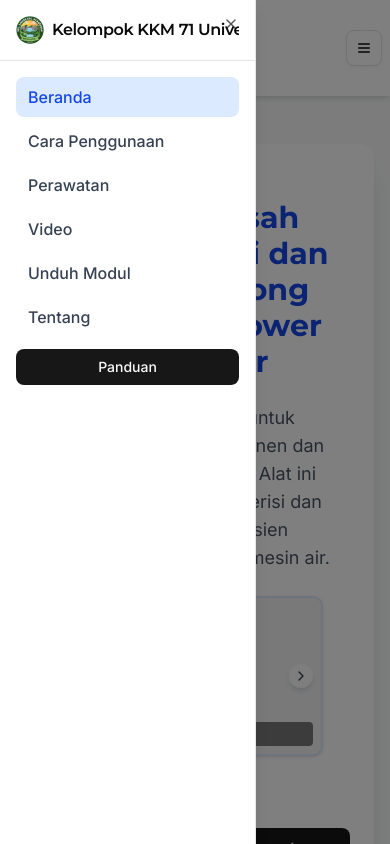
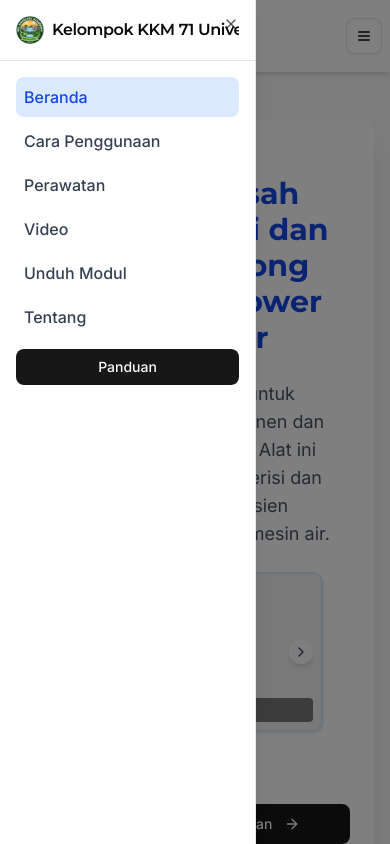
Before and after one commit to Ridho-arachman/alat-pemisah-gabah, a Next.js app: page / in a window 390 px wide. Both pictures are taken after a click on the button 364 px from the left and 48 px from the top of the page. Shown: the top 844 px of the page. Built offline with nearby package versions, Linux system fonts and the light colour scheme.

Commit message:
fix: memperbaiki navbar

```diff
--- a/src/components/Navbar.tsx
+++ b/src/components/Navbar.tsx
@@ -49,7 +49,7 @@ export default function Navbar() {
         >
           <div className="flex flex-col">
             <span>Panduan Penggunaan</span>
-            <br className="block lg:hidden" />
+            <br className="hidden" />
             <span>Alat Pemisah Gabah</span>
           </div>
         </Link>
@@ -112,8 +112,12 @@ export default function Navbar() {
                   <Link
                     key={link.href}
                     href={link.href}
-                    className={`px-3 py-2 rounded-md font-medium transition-colors duration-200 hover:bg-blue-50 hover:text-blue-700 ${
-                      pathname.startsWith(link.href)
+                    className={`px-2 md:px-3 py-2 rounded-md font-medium transition-colors duration-200 hover:bg-blue-50 hover:text-blue-700 ${
+                      link.href === "/"
+                        ? pathname === "/"
+                          ? "bg-blue-100 text-blue-700"
+                          : "text-gray-700"
+                        : pathname.startsWith(link.href)
                         ? "bg-blue-100 text-blue-700"
                         : "text-gray-700"
                     }`}
```
